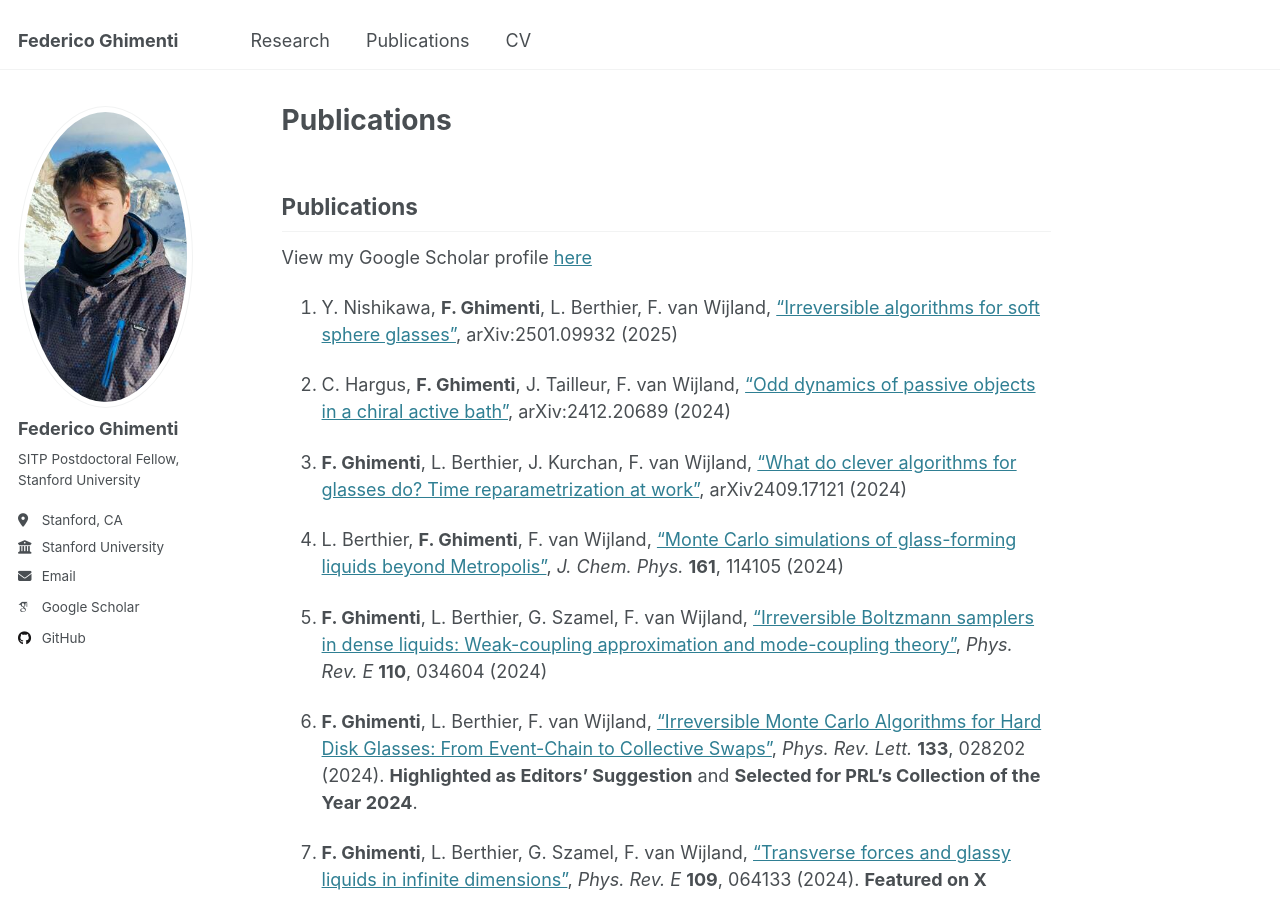
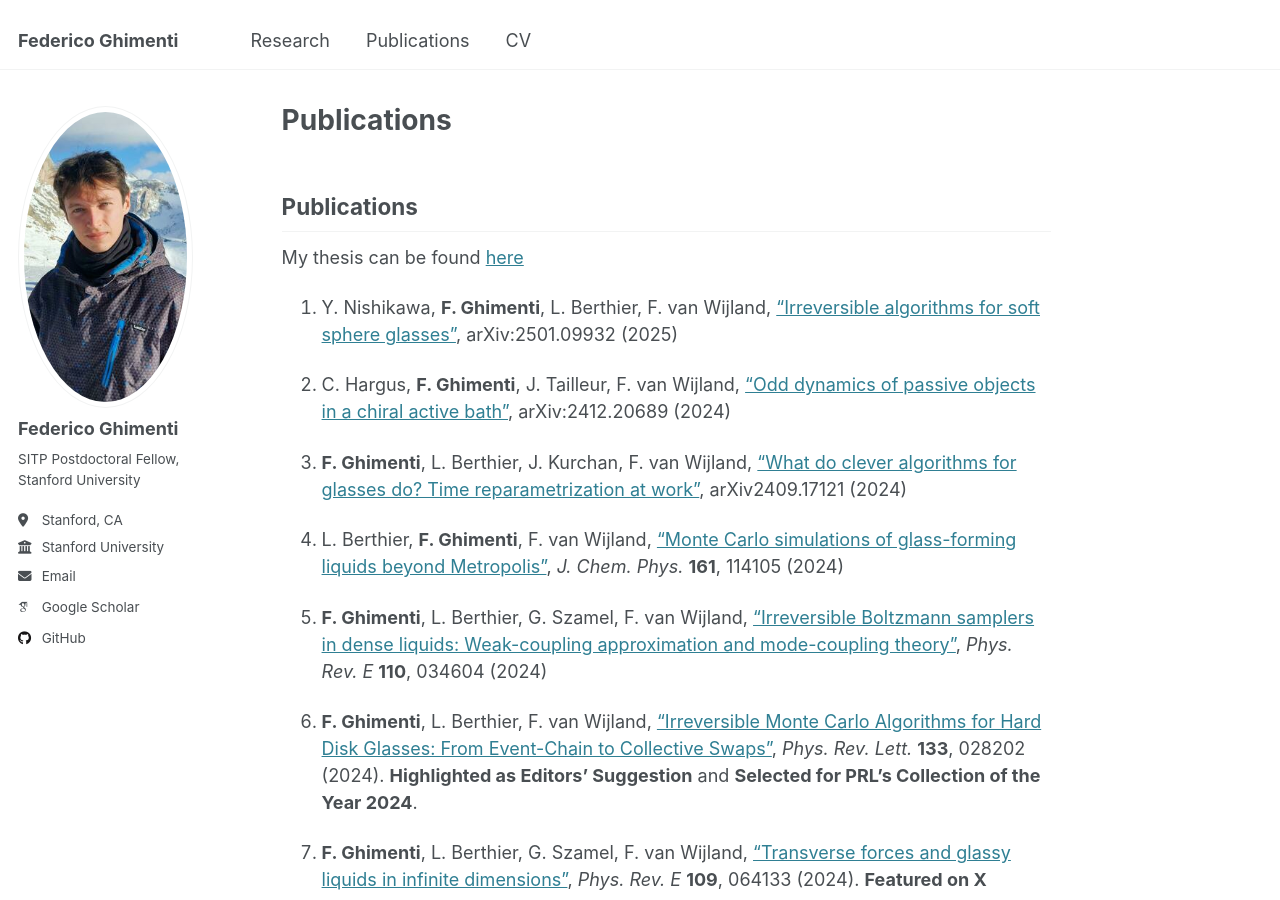
Before and after one commit to FedericoGhimenti/FedericoGhimenti.github.io, a Jekyll site: the page built from _pages/publications.md, in a window 1280 px wide and 900 px high. Built offline with Jekyll 4.4.1, drawn with Linux system fonts in a browser that asks for light colours; some web fonts are replaced.

Commit message:
publications updated

```diff
--- a/_pages/publications.md
+++ b/_pages/publications.md
@@ -6,7 +6,7 @@ author_profile: true
 
 ## Publications
 
-View my Google Scholar profile [here](https://scholar.google.com/citations?user=PYclf1QAAAAJ&hl=en)
+My thesis can be found [here](/files/Ghimenti_manuscript.pdf)
 
 10. Y. Nishikawa, **F. Ghimenti**, L. Berthier, F. van Wijland, ["Irreversible algorithms for soft sphere glasses"](https://arxiv.org/abs/2501.09932), arXiv:2501.09932 (2025)
 
```
